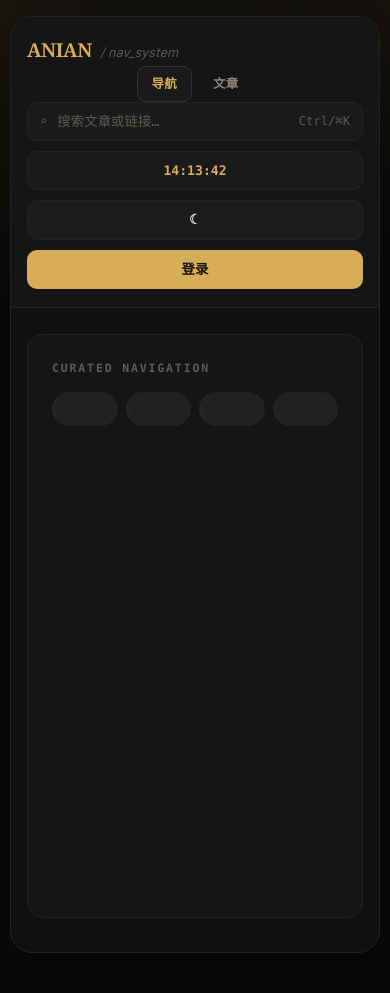
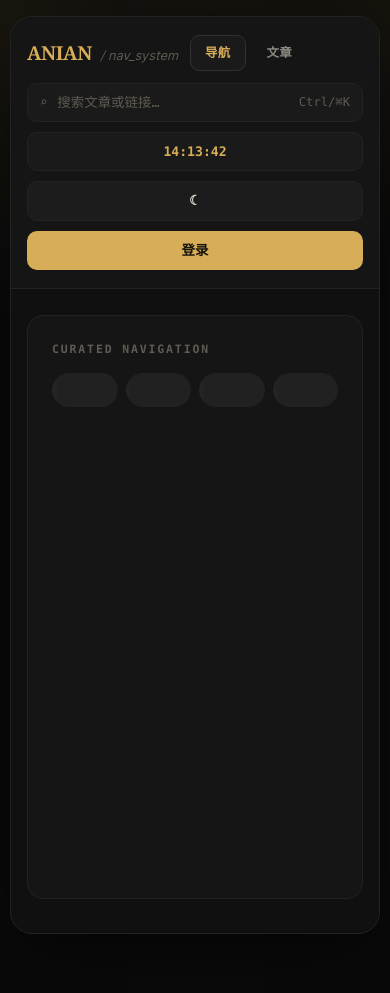
Before and after one commit to ANIIAN91/nav_system, a Python web app: template templates/index.html in a window 390 px wide. Shown: the top 993 px of the page. Run offline with Jinja, Linux system fonts and the light colour scheme; the template is opened without the code that fills it, so the values that code supplies are empty; some libraries are stand-ins or nearby versions.

Commit message:
Align brand and top navigation

```diff
--- a/static/css/home-v6.css
+++ b/static/css/home-v6.css
@@ -95,6 +95,10 @@ body.home-v6 .frame {
 }
 
 body.home-v6 .header.topbar {
+    display: flex;
+    align-items: center;
+    justify-content: flex-start;
+    flex-wrap: wrap;
     margin: 0;
     padding: 18px 26px;
     border-radius: 0;
@@ -110,6 +114,7 @@ body.home-v6 .header.topbar {
 body.home-v6 .brandmark {
     display: inline-flex;
     align-items: baseline;
+    flex: 0 0 auto;
     gap: 8px;
     color: inherit;
     text-decoration: none;
@@ -136,8 +141,8 @@ body.home-v6 .topnav {
     display: flex;
     align-items: center;
     gap: 6px;
-    flex: 1;
-    justify-content: center;
+    flex: 0 0 auto;
+    justify-content: flex-start;
 }
 
 body.home-v6 .tnav {
@@ -170,8 +175,11 @@ body.home-v6 .topright {
     display: flex;
     align-items: center;
     gap: 10px;
+    flex: 1 1 360px;
     flex-wrap: wrap;
     justify-content: flex-end;
+    margin-left: auto;
+    min-width: 0;
 }
 
 body.home-v6 .search-box {
@@ -1549,18 +1557,18 @@ body.home-v6 .skeleton-article {
 
 @media (max-width: 1080px) {
     body.home-v6 .header.topbar {
-        flex-wrap: wrap;
-        justify-content: center;
+        justify-content: flex-start;
     }
 
     body.home-v6 .topnav {
-        order: 3;
+        width: auto;
+        justify-content: flex-start;
+    }
+
+    body.home-v6 .topright {
         width: 100%;
         justify-content: center;
-    }
-
-    body.home-v6 .topright {
-        justify-content: center;
+        margin-left: 0;
     }
 }
 
```
